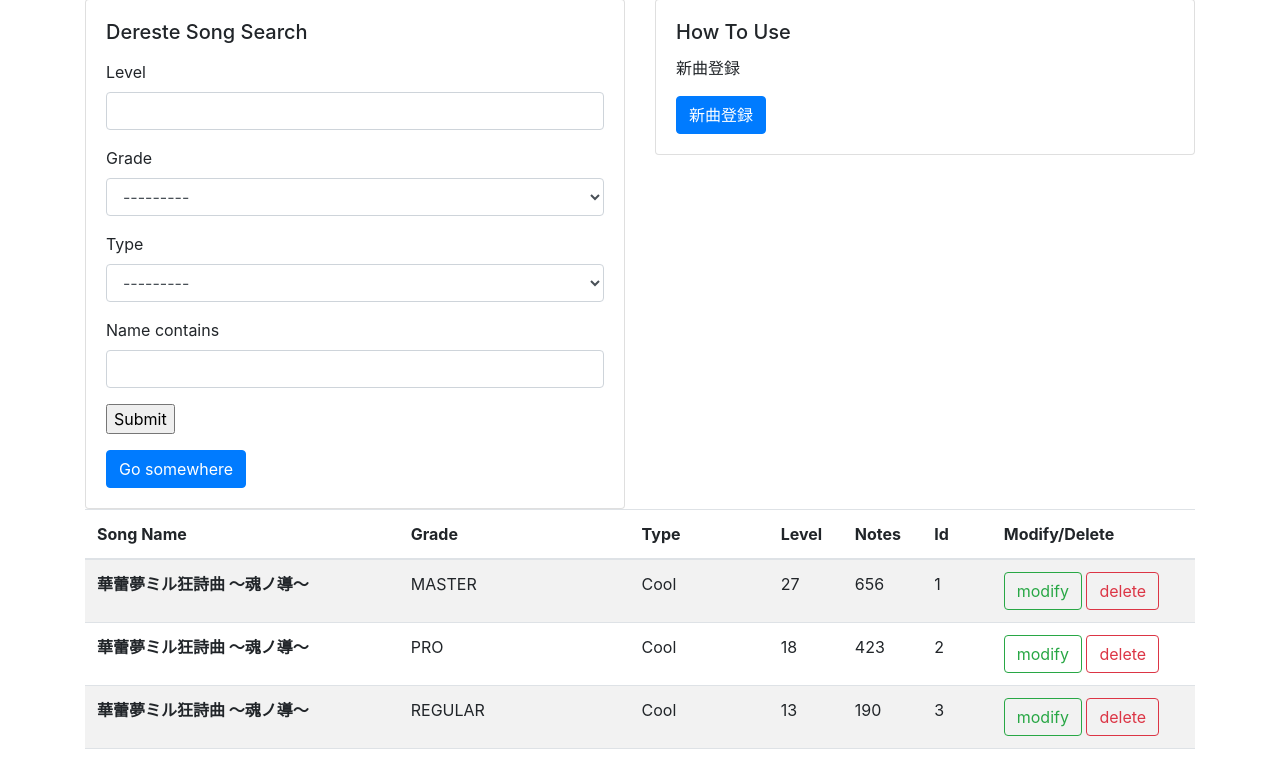
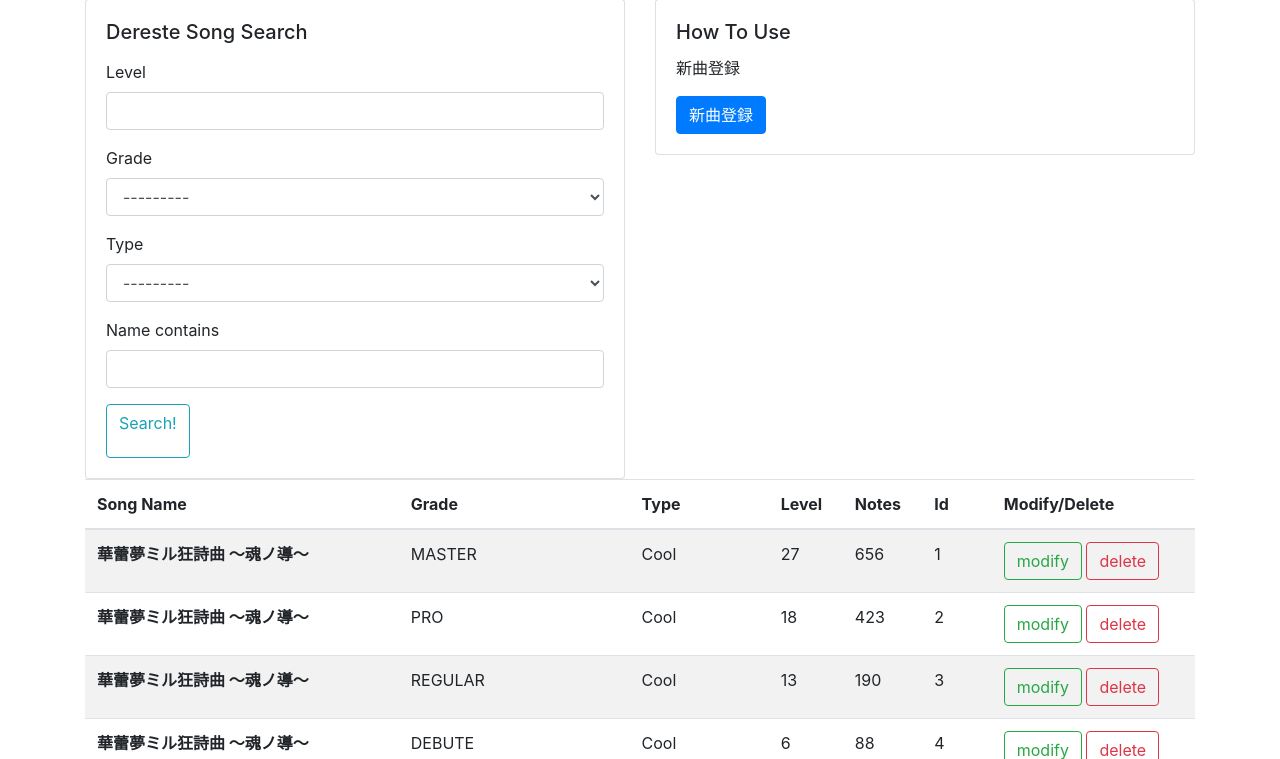
Before and after one commit to jizoemma/MGame, a Django app: page /dereste/allList/ in a window 1280 px wide. Shown: the part 153-912 px from the top of the page. Run offline with Django 3.2, Linux system fonts and the light colour scheme; data comes from the database, SQL or seed files in the repository; some libraries are stand-ins or nearby versions.

Commit message:
submitをリンク風にした

```diff
--- a/templates/dereste_all_list.html
+++ b/templates/dereste_all_list.html
@@ -11,10 +11,11 @@
               {% load crispy_forms_tags%}
               <form action="" method="get" class="bootstrap4">
                 {{ filter.form | crispy }}
-                <input type="submit" />
+                <button type="submit" class="btn btn-outline-info">
+                  Search!
+                </butonn>
               </form>
             </p>
-            <a href="#" class="btn btn-primary">Go somewhere</a>
           </div>
         </div>
       </div>
```
Also changed, not shown: templates/dereste_create.html (+13 -1 lines).
